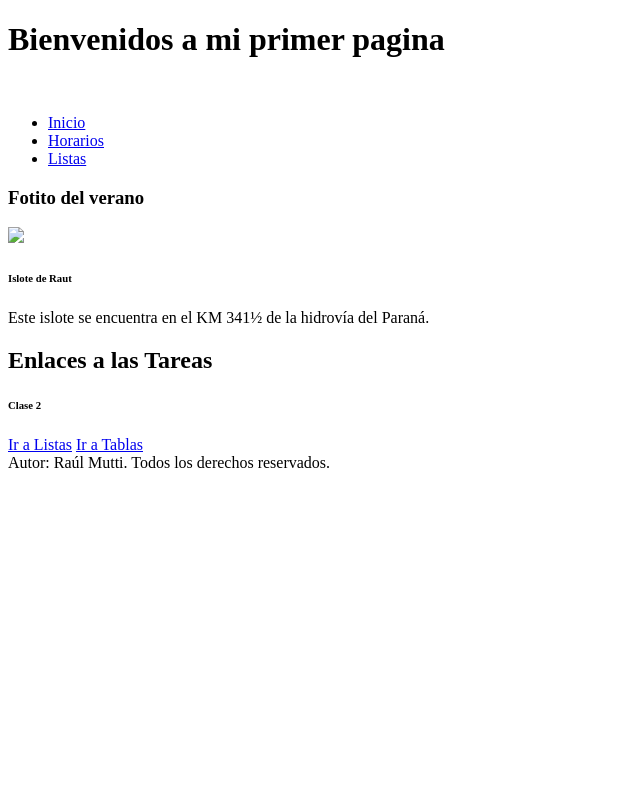
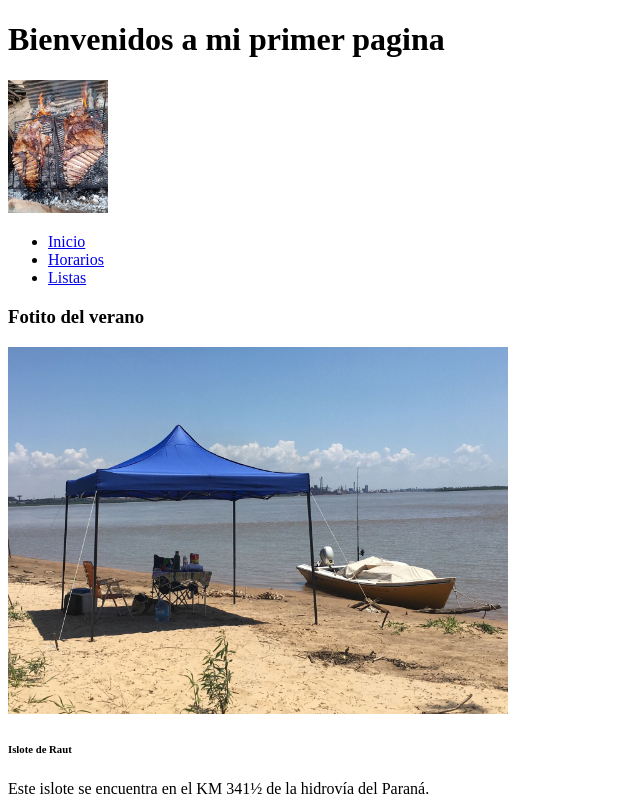
Before and after one commit to raulmutti/Clase-2-3, a plain HTML site: page index.html in a window 1280 px wide. Shown: the top 801 px of the page, without its empty margins (0-640 px from the left). Drawn offline with Linux system fonts and the light colour scheme.

Commit message:
Add files via upload

```diff
--- a/index.html
+++ b/index.html
@@ -9,7 +9,7 @@
 <body>
     <header>
         <h1>Bienvenidos a mi primer pagina</h1>
-        <img src="./img/Asado.jpg" width="100" alt="">
+        <img src="./Asado.jpg" width="100" alt="">
         <nav>
             <ul>
                 <li><a href="index.html">Inicio</a></li>
@@ -27,7 +27,7 @@
 
 
     <H3>Fotito del verano</H3>
-    <img src="./img/IMG1.jpg" width="500">
+    <img src="./IMG1.jpg" width="500">
     <h6>Islote de Raut</h6>
     <p>Este islote se encuentra en el KM 341½ de la hidrovía del Paraná.</p>
 
```
Also changed, not shown: Listas.html (+1 -1 lines), Tablas.html (+1 -1 lines), contactos.html (+1 -1 lines), Asado.jpg (added), IMG1.jpg (added).
